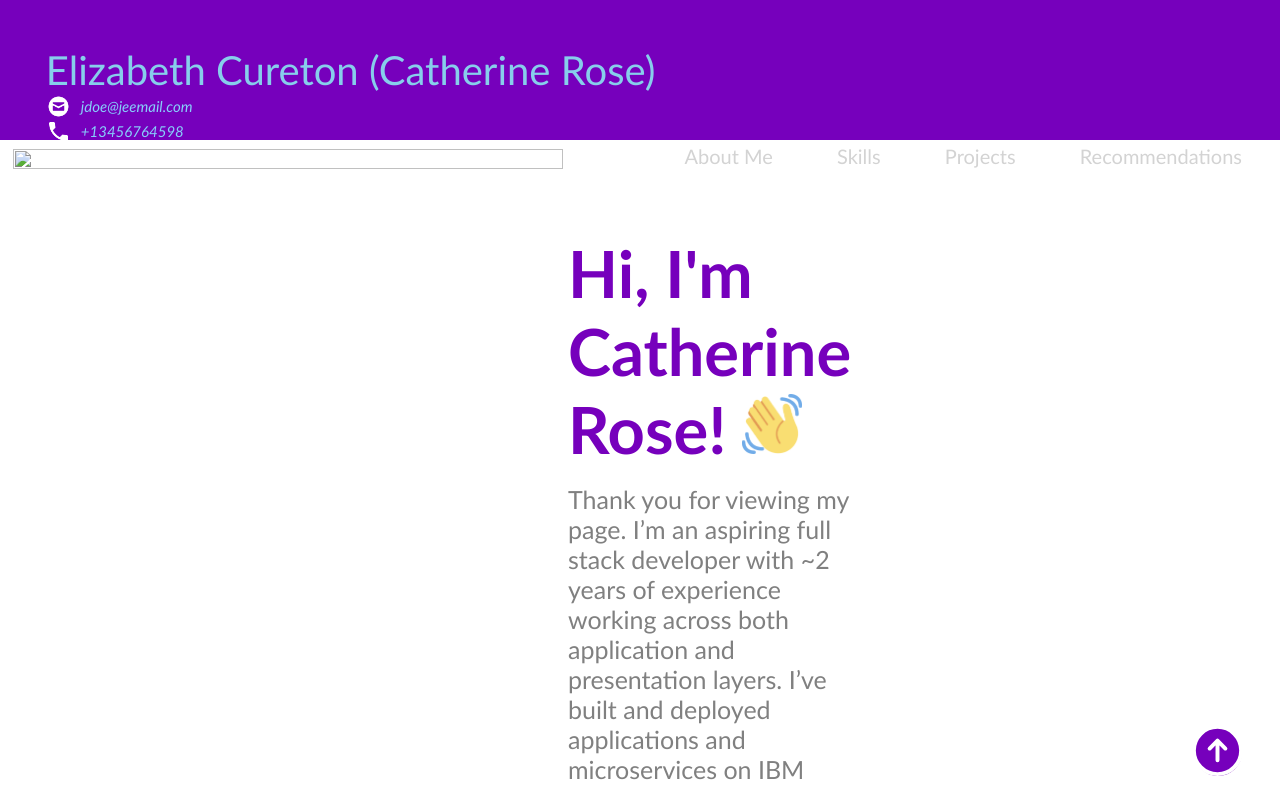
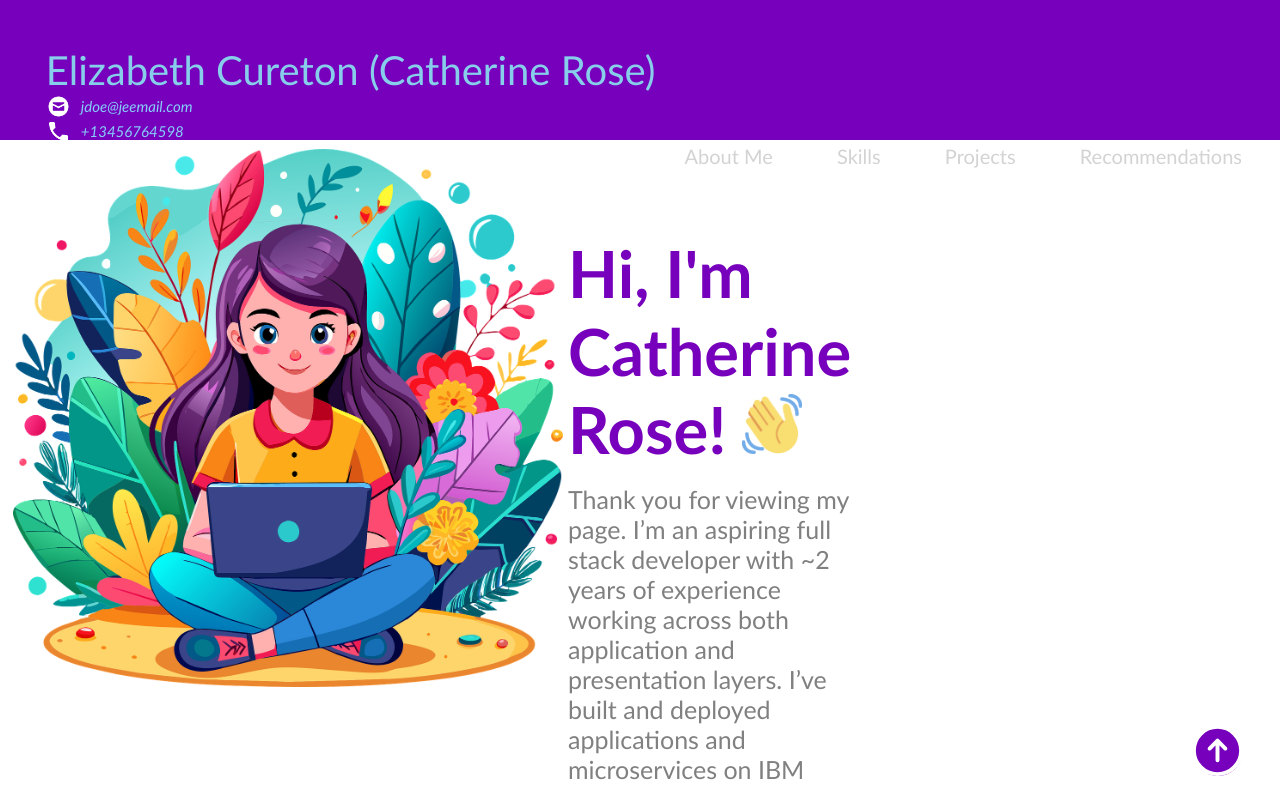
Before and after one commit to PointedEmpress/catherine-rose-portfolio, a plain HTML site: page index.html in a window 1280 px wide. Shown: the top 788 px of the page. Drawn offline with Linux system fonts and the light colour scheme.

Commit message:
Update index.html

```diff
--- a/index.html
+++ b/index.html
@@ -36,7 +36,7 @@
     <!-- About Me -->
     <section id="about-me" class="container">
       <div>
-        <img src="woman-8589721_1280.png" class="profile_image"/>
+        <img src="html_finalprojimages/woman-8589721_1280.png" class="profile_image"/>
       </div>
 
       <div>
```
